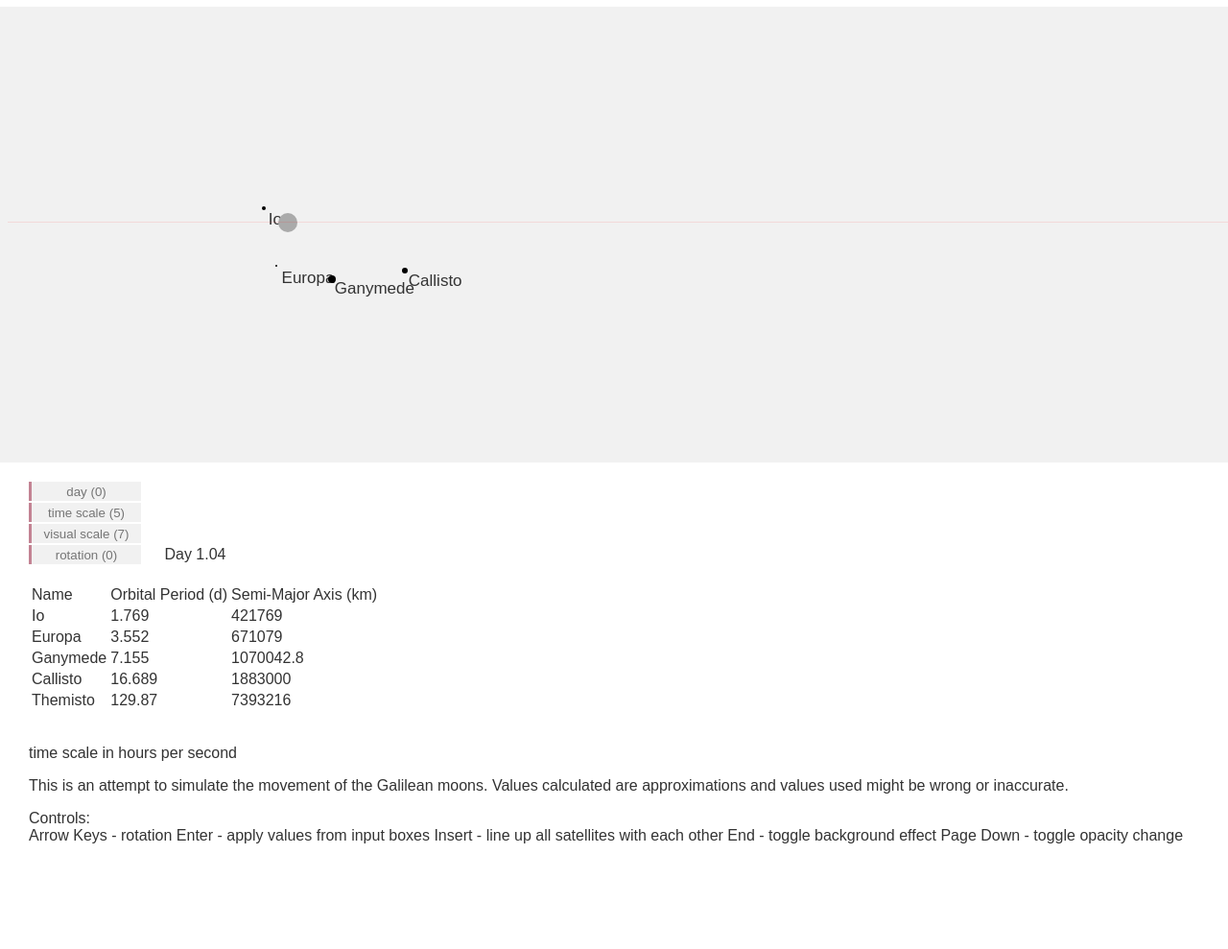
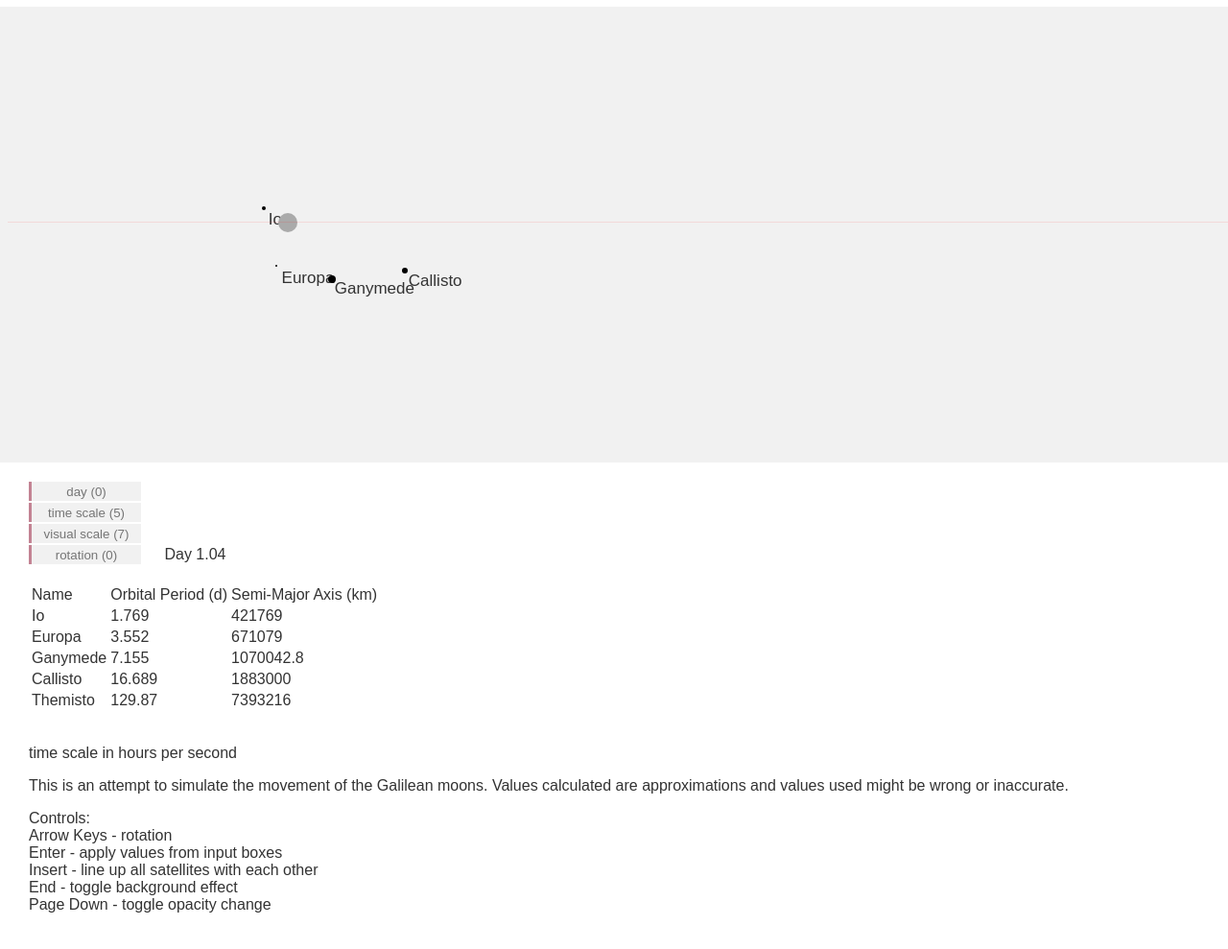
Before and after one commit to etacarinaea/Jupiter, a plain HTML site: page jupiter.html in a window 1280 px wide. Shown: the part 43-1032 px from the top of the page at 96% size. Drawn offline with Linux system fonts and the light colour scheme.

Commit message:
add missing <br> tags

```diff
--- a/jupiter.html
+++ b/jupiter.html
@@ -52,10 +52,10 @@
 			</p>
 			<p>
 				Controls:<br>
-				Arrow Keys - rotation
-				Enter - apply values from input boxes
-				Insert - line up all satellites with each other
-				End - toggle background effect
+				Arrow Keys - rotation<br>
+				Enter - apply values from input boxes<br>
+				Insert - line up all satellites with each other<br>
+				End - toggle background effect<br>
 				Page Down - toggle opacity change
 			</p>
 		</div>
```
